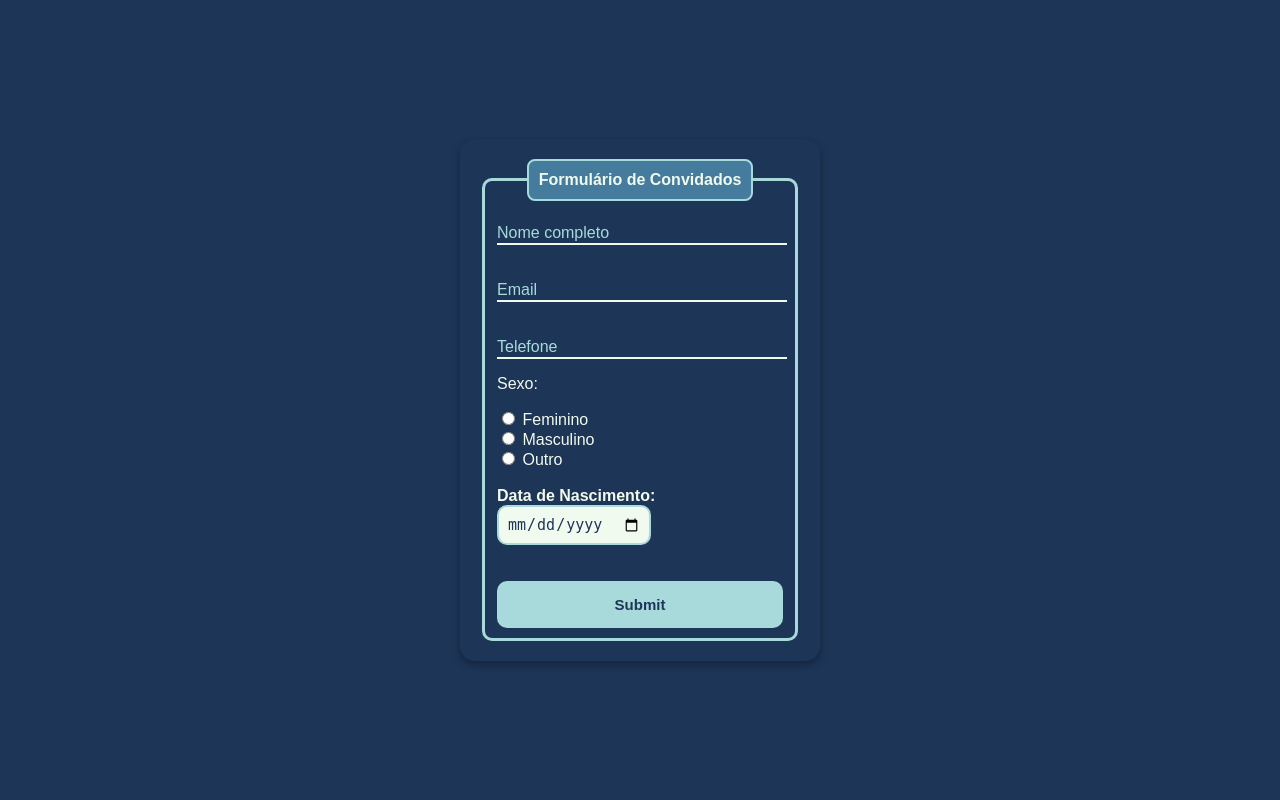
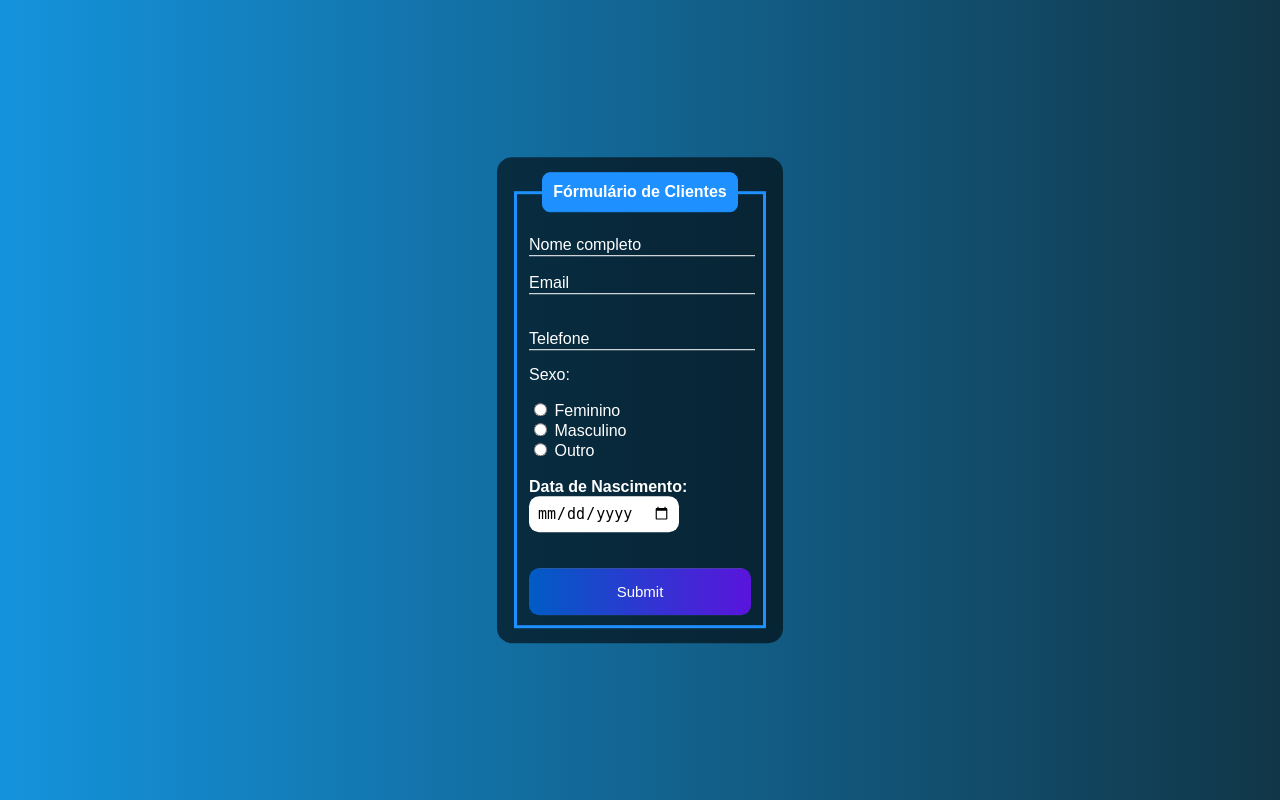
Before and after one commit to Pachaslol/guestflow, a PHP site: page /formulario.php in a window 1280 px wide. Run offline with PHP 8.4, Linux system fonts and the light colour scheme.

Commit message:
atualização projeto

```diff
--- a/formulario.php
+++ b/formulario.php
@@ -1,122 +1,114 @@
+<?php
+
+    if(isset($_POST['submit']))
+    {
+        include_once('config.php');
+
+        $nome = $_POST['nome'];
+        $email = $_POST['email'];
+        $senha = $_POST['senha'];
+        $telefone = $_POST['telefone'];
+        $sexo = $_POST['genero'];
+        $nascimento = $_POST['data_nascimento'];
+
+        $result = mysqli_query($conexao, "INSERT INTO usuarios(Nome,Email,Telefone,Sexo,Nascimento)
+        VALUES ('$nome','$email','$telefone','$sexo','$nascimento')");
+
+        header('Location: login.php');
+    }
+?>
 <!DOCTYPE html>
 <html lang="en">
 <head>
     <meta charset="UTF-8">
+    <meta http-equiv="X-UA-Compatible" content="IE=edge">
     <meta name="viewport" content="width=device-width, initial-scale=1.0">
-    <title>Formulário</title>
+    <title>Formulário | GN</title>
     <style>
-        body {
+        body{
             font-family: Arial, Helvetica, sans-serif;
-            background-color: #1D3557; /* Azul-marinho */
-            color: #F1FAEE; /* Cinza-claro */
-            margin: 0;
-            height: 100vh;
-            display: flex;
-            justify-content: center;
-            align-items: center;
+            background-image: linear-gradient(to right, rgb(20, 147, 220), rgb(17, 54, 71));
         }
-
-        .box {
-            color: #F1FAEE; /* Cinza-claro */
-            background-color: rgba(29, 53, 87, 0.8); /* Azul-marinho com transparência */
-            padding: 20px;
+        .box{
+            color: white;
+            position: absolute;
+            top: 50%;
+            left: 50%;
+            transform: translate(-50%,-50%);
+            background-color: rgba(0, 0, 0, 0.6);
+            padding: 15px;
             border-radius: 15px;
-            width: 25%;
-            box-shadow: 0 4px 8px rgba(0, 0, 0, 0.3);
+            width: 20%;
         }
-
-        fieldset {
-            border: 3px solid #A8DADC; /* Verde-menta */
-            border-radius: 10px;
+        fieldset{
+            border: 3px solid dodgerblue;
         }
-
-        legend {
-            border: 2px solid #A8DADC; /* Verde-menta */
+        legend{
+            border: 1px solid dodgerblue;
             padding: 10px;
             text-align: center;
-            background-color: #457B9D; /* Azul-claro */
+            background-color: dodgerblue;
             border-radius: 8px;
-            color: #F1FAEE; /* Cinza-claro */
         }
-
-        .inputBox {
+        .inputBox{
             position: relative;
         }
-
-        .inputUser {
+        .inputUser{
             background: none;
             border: none;
-            border-bottom: 2px solid #F1FAEE; /* Cinza-claro */
+            border-bottom: 1px solid white;
             outline: none;
-            color: #F1FAEE; /* Cinza-claro */
+            color: white;
             font-size: 15px;
             width: 100%;
             letter-spacing: 2px;
         }
-
-        .labelInput {
+        .labelInput{
             position: absolute;
             top: 0px;
             left: 0px;
             pointer-events: none;
-            transition: 0.5s;
-            color: #A8DADC; /* Verde-menta */
+            transition: .5s;
         }
-
         .inputUser:focus ~ .labelInput,
-        .inputUser:valid ~ .labelInput {
+        .inputUser:valid ~ .labelInput{
             top: -20px;
             font-size: 12px;
-            color: #A8DADC; /* Verde-menta */
+            color: dodgerblue;
         }
-
-        #data_nascimento {
-            border: 2px solid #A8DADC; /* Verde-menta */
+        #data_nascimento{
+            border: none;
             padding: 8px;
             border-radius: 10px;
             outline: none;
             font-size: 15px;
-            background-color: #F1FAEE; /* Cinza-claro */
-            color: #1D3557; /* Azul-marinho */
         }
-
-        #submit {
-            background-color: #A8DADC; /* Verde-menta */
+        #submit{
+            background-image: linear-gradient(to right,rgb(0, 92, 197), rgb(90, 20, 220));
             width: 100%;
             border: none;
             padding: 15px;
-            color: #1D3557; /* Azul-marinho */
+            color: white;
             font-size: 15px;
             cursor: pointer;
             border-radius: 10px;
-            font-weight: bold;
         }
-
-        #submit:hover {
-            background-color: #457B9D; /* Azul-claro */
-            color: #F1FAEE; /* Cinza-claro */
-        }
-
-        input[type="radio"] + label {
-            color: #F1FAEE; /* Cinza-claro */
-        }
-
-        input[type="radio"]:checked + label {
-            color: #A8DADC; /* Verde-menta */
+        #submit:hover{
+            background-image: linear-gradient(to right,rgb(0, 80, 172), rgb(80, 19, 195));
         }
     </style>
 </head>
 <body>
     <div class="box">
-        <form action="">
+        <form action="formulario.php" method="POST">
             <fieldset>
-                <legend><b>Formulário de Convidados</b></legend>
+                <legend><b>Fórmulário de Clientes</b></legend>
                 <br>
                 <div class="inputBox">
                     <input type="text" name="nome" id="nome" class="inputUser" required>
                     <label for="nome" class="labelInput">Nome completo</label>
                 </div>
-                <br><br>
+                <br>
                 <div class="inputBox">
                     <input type="text" name="email" id="email" class="inputUser" required>
                     <label for="email" class="labelInput">Email</label>
```
Also changed, not shown: config.php (added, +19 -0 lines).
